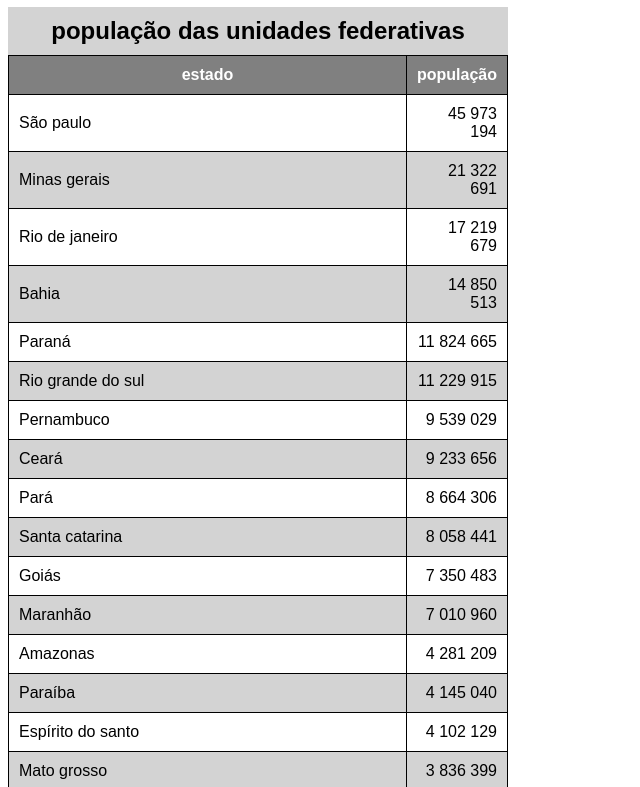
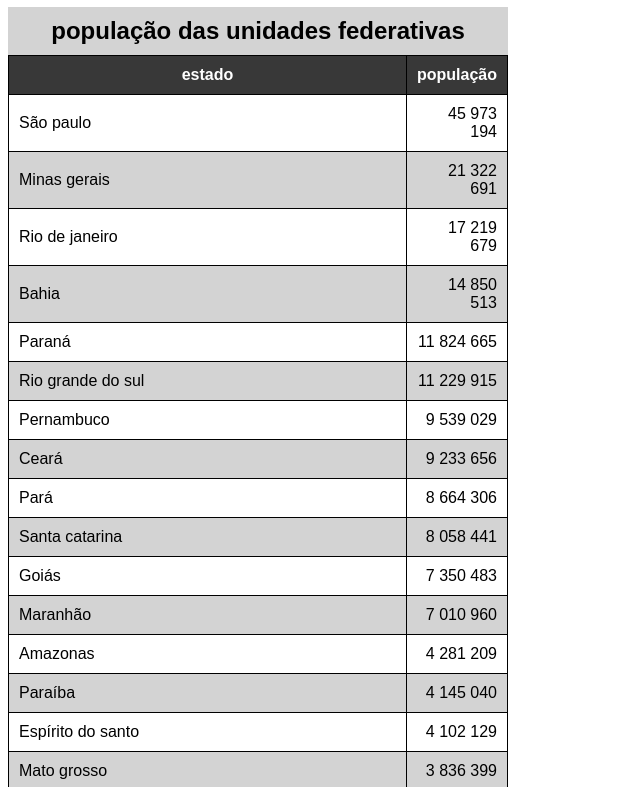
Before and after one commit to douglas-jesus-rodrigues/html-css, a plain HTML site: page exercicios/ex 023/tabela002.html in a window 1280 px wide. Shown: the part 73-860 px from the top of the page, without its empty margins (0-640 px from the left). Drawn offline with Linux system fonts and the light colour scheme.

Commit message:
cabeçalho fixo

```diff
--- a/exercicios/ex 023/tabela002.html
+++ b/exercicios/ex 023/tabela002.html
@@ -13,6 +13,7 @@
         table {
             width: 500px;
             border-collapse: collapse;
+            position: relative;
         }
 
         td,th {
@@ -27,8 +28,14 @@
             background-color: lightgrey;
         }
         thead {
-            background-color: gray;
+            background-color: #383838;
             color: white;
+        }
+
+        thead > tr > th {
+            position: sticky;
+            top: -1px;
+            background-color: #383838;
         }
 
         tbody > tr:nth-child(2n) {
```
